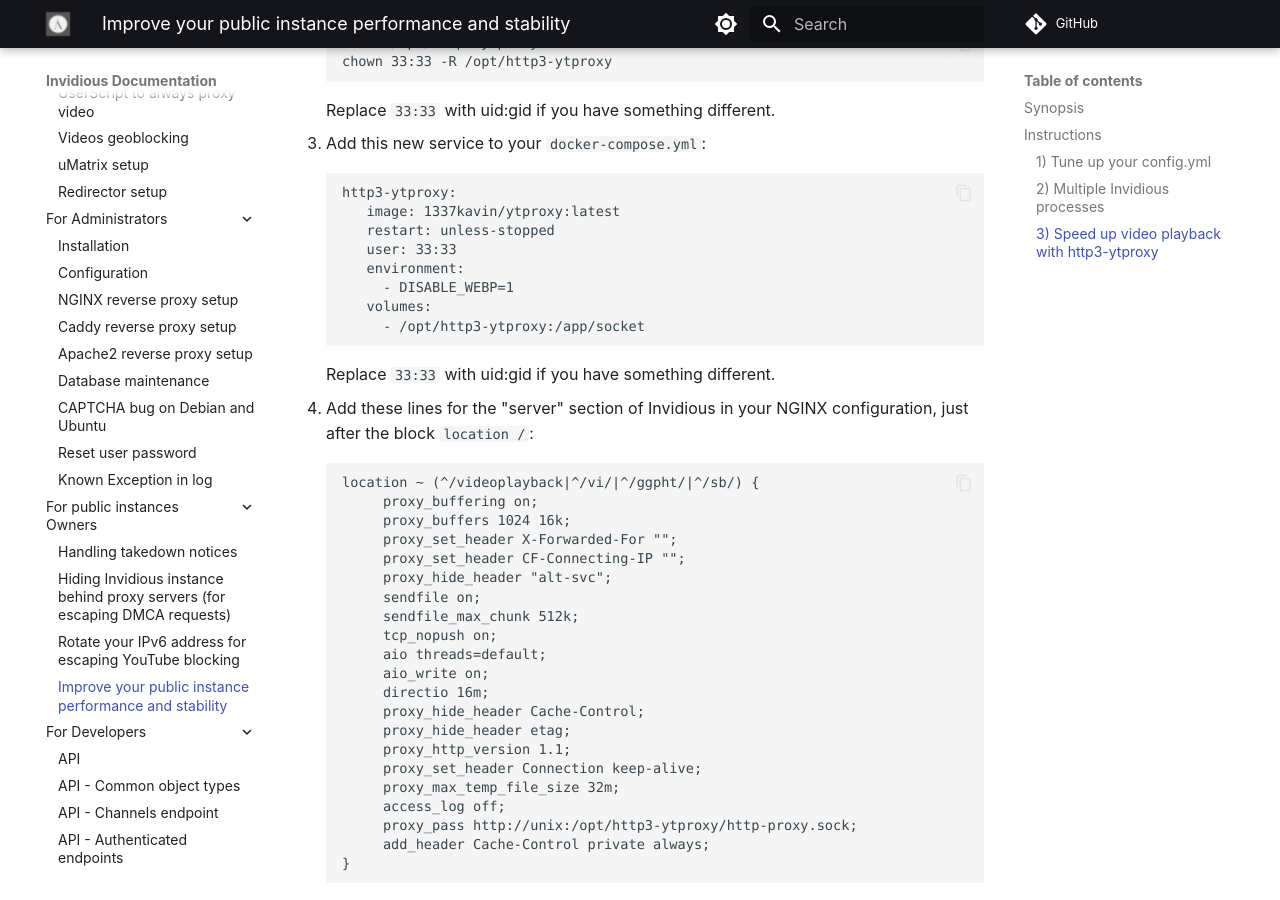
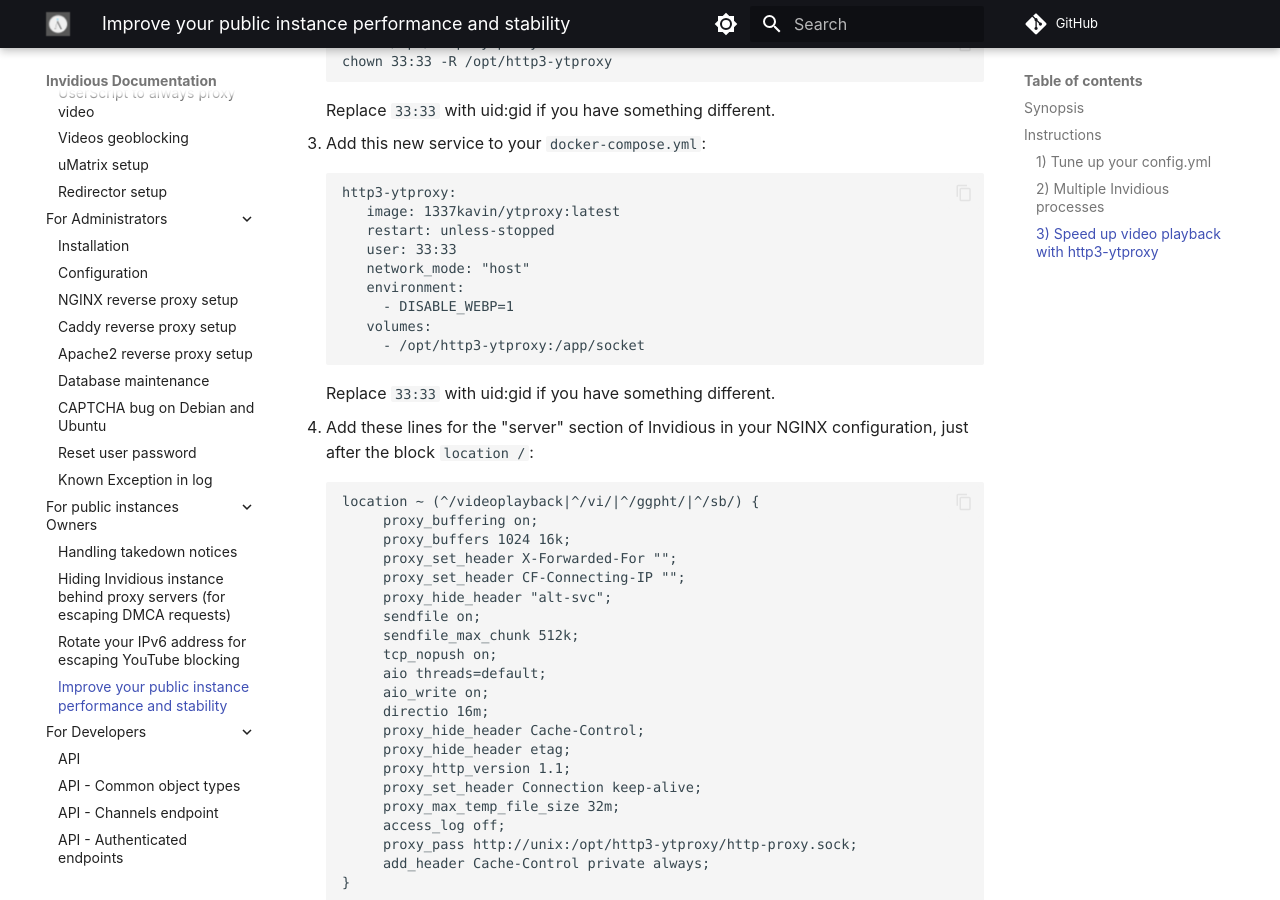
Before and after one commit to iv-org/documentation, an MkDocs documentation site: the page built from docs/improve-public-instance.md, in a window 1280 px wide and 900 px high, scrolled down 3493 px. Built offline with MkDocs 1.6.1 and Material for MkDocs 9.7.7, drawn with Linux system fonts in a browser that asks for light colours; comment, search, counter and statistics services are not loaded.

Commit message:
add network host for ytproxy

```diff
--- a/docs/improve-public-instance.md
+++ b/docs/improve-public-instance.md
@@ -217,6 +217,7 @@
       image: 1337kavin/ytproxy:latest
       restart: unless-stopped
       user: 33:33
+      network_mode: "host"
       environment:
         - DISABLE_WEBP=1
       volumes:
@@ -335,6 +336,7 @@
             image: 1337kavin/ytproxy:latest
             restart: unless-stopped
             user: 33:33
+            network_mode: "host"
             environment:
                 DISABLE_WEBP: 1
             volumes:
```
